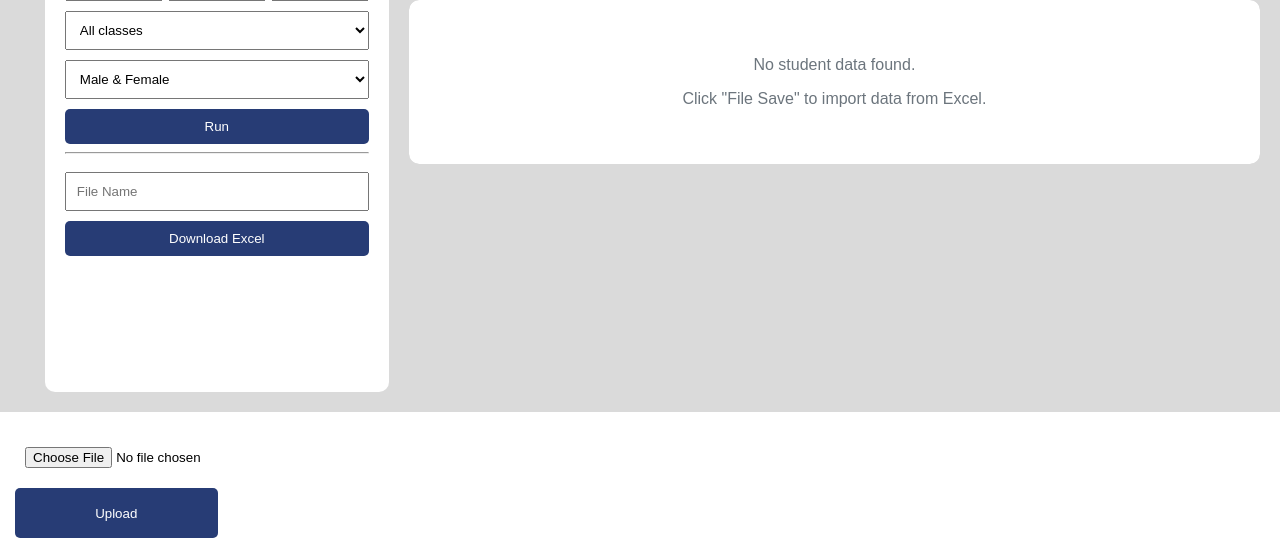
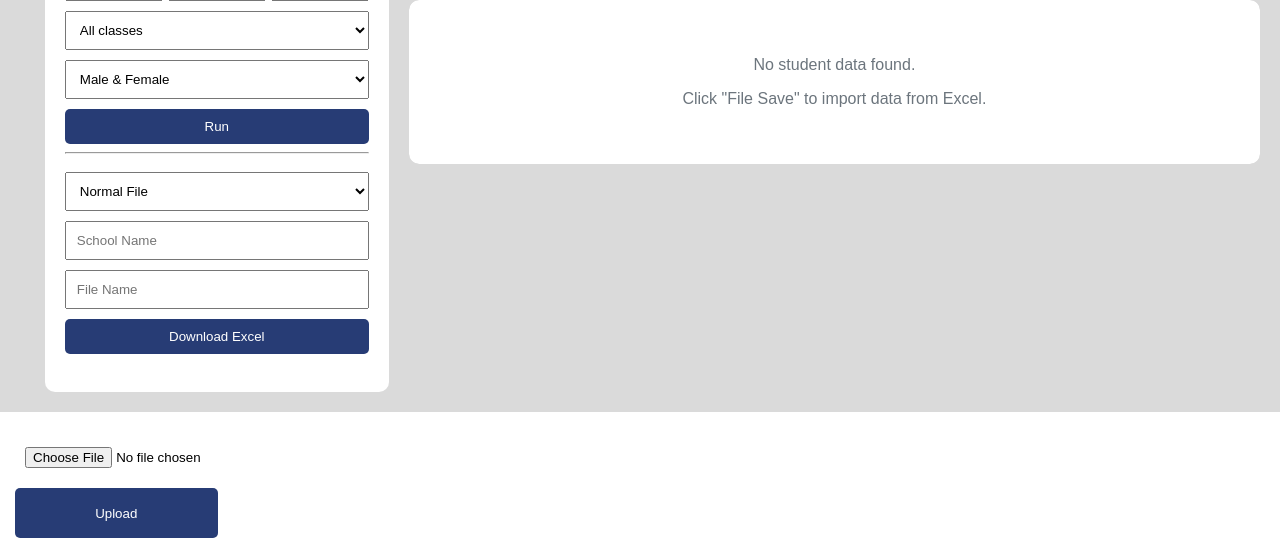
Before and after one commit to shinenyi123/student-dashboard, a Flask app: page / in a window 1280 px wide. Shown: the part 141-693 px from the top of the page. Run offline with Flask 3, Linux system fonts and the light colour scheme.

Commit message:
Update try.html

```diff
--- a/templates/try.html
+++ b/templates/try.html
@@ -210,9 +210,13 @@
 
                 <button type="submit" name="on" value="run">Run</button>
                 <hr>
+                <select name="file_type" id="">
+                    <option value="normal">Normal File</option>
+                    <option value="normalized">Normalized File</option>
+                </select>
+                <input type="text" name="school_name" placeholder="School Name">
                 <input type="text" name="file_name" placeholder="File Name">
                 <button type="submit" name="on" value="excel_download">Download Excel</button>
-
             </form>
         </div>
 
```
